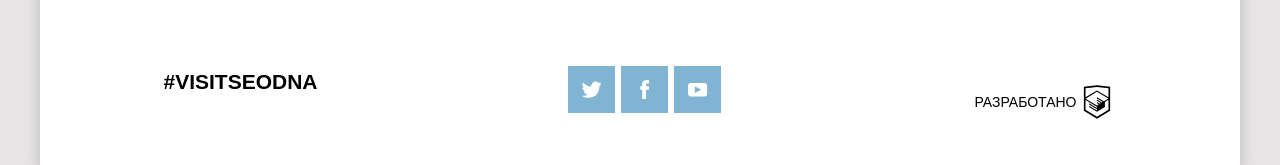
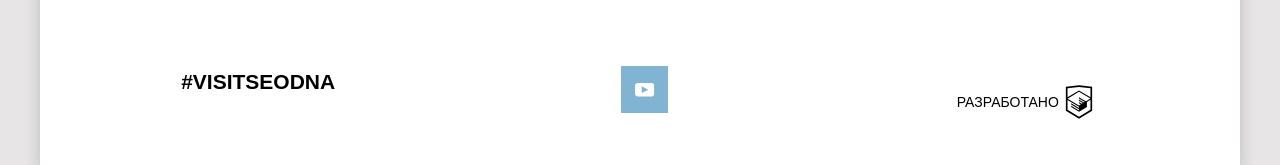
Before and after one commit to amvlasenko/sedona, a plain HTML site: page index.html in a window 1280 px wide. Shown: the part 2387-2552 px from the top of the page. Drawn offline with Linux system fonts and the light colour scheme.

Commit message:
Update index.html

```diff
--- a/index.html
+++ b/index.html
@@ -1237,20 +1237,7 @@
     <div class="page-footer__hashtag">#visitseodna</div>
     <div class="page-footer__social social">
       <ul class="social__list">
-        <li class="social__item--twitter">
-          <a href="twitter.com" class="social__link button" aria-label="Мы в Твиттере">
-            <svg>
-              <use xlink:href="#icon-twitter"></use>
-            </svg>
-          </a>
-        </li>
-        <li class="social__item--facebook">
-          <a href="facebook.com" class="social__link button" aria-label="Мы в Фейсбуке">
-            <svg>
-              <use xlink:href="#icon-facebook"></use>
-            </svg>
-          </a>
-        </li>
+
         <li class="social__item--youtube">
           <a href="youtube.com" class="social__link button" aria-label="Мы в Ютубе">
             <svg>
```
